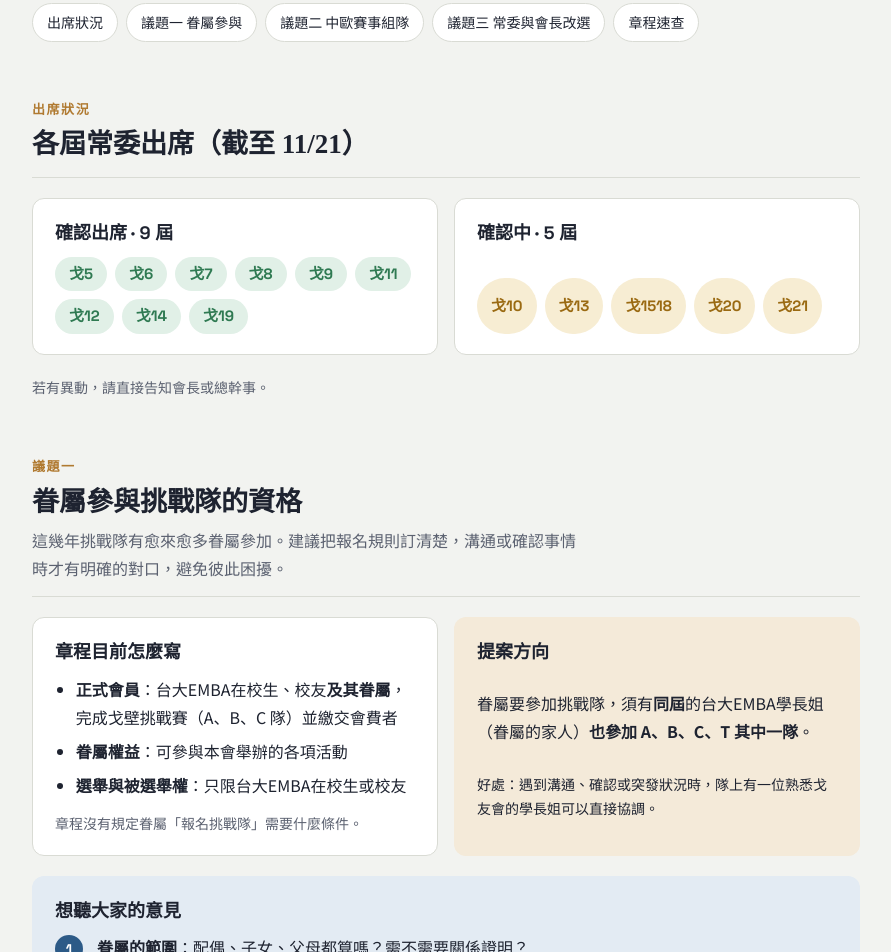
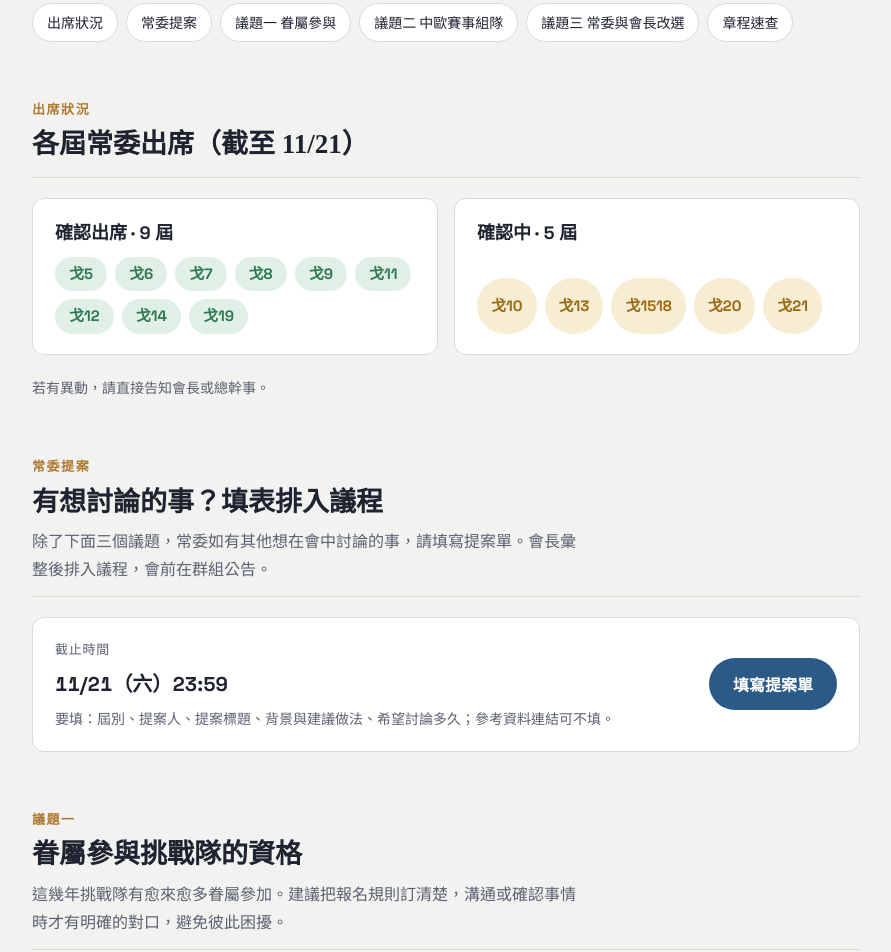
Before and after one commit to willleester/ntuemba-gobi-meeting, a plain HTML site: page index.html in a window 1280 px wide. Shown: the part 368-1320 px from the top of the page, without its empty margins (194-1085 px from the left). Drawn offline with Linux system fonts and the light colour scheme.

Commit message:
加入常委提案表單區塊
Co-Authored-By: Claude Opus 5.5 <noreply@anthropic.com>

```diff
--- a/index.html
+++ b/index.html
@@ -112,6 +112,12 @@ details{background:var(--surface);border:1px solid var(--line);border-radius:12p
 details+details{margin-top:10px}
 summary{cursor:pointer;font-weight:700}
 details[open] summary{margin-bottom:10px}
+.propose{display:flex;flex-wrap:wrap;align-items:center;justify-content:space-between;gap:16px 24px}
+.propose-main{display:grid;gap:4px;min-width:0;flex:1 1 280px}
+.propose .k{font-size:13px;color:var(--muted);letter-spacing:.06em}
+.propose .v{font-size:20px;font-weight:700}
+.btn{display:inline-block;background:var(--accent);color:var(--surface);text-decoration:none;font-weight:700;padding:12px 24px;border-radius:999px;white-space:nowrap}
+.btn:hover{filter:brightness(1.08)}
 footer{margin-top:56px;padding-top:16px;border-top:1px solid var(--line);font-size:13px;color:var(--muted);display:grid;gap:4px}
 </style>
 
@@ -142,6 +148,7 @@ footer{margin-top:56px;padding-top:16px;border-top:1px solid var(--line);font-si
 
   <nav class="toc" aria-label="頁面目錄">
     <a href="#attend">出席狀況</a>
+    <a href="#propose">常委提案</a>
     <a href="#family">議題一 眷屬參與</a>
     <a href="#ceibs">議題二 中歐賽事組隊</a>
     <a href="#election">議題三 常委與會長改選</a>
@@ -166,6 +173,23 @@ footer{margin-top:56px;padding-top:16px;border-top:1px solid var(--line);font-si
     </div>
   </div>
   <p class="small muted">若有異動，請直接告知會長或總幹事。</p>
+</section>
+
+<!-- PROPOSAL -->
+<section id="propose">
+  <div class="sec-head">
+    <div class="eyebrow">常委提案</div>
+    <h2>有想討論的事？填表排入議程</h2>
+    <p class="lead">除了下面三個議題，常委如有其他想在會中討論的事，請填寫提案單。會長彙整後排入議程，會前在群組公告。</p>
+  </div>
+  <div class="box propose">
+    <div class="propose-main">
+      <div class="k">截止時間</div>
+      <div class="v"><span class="num">11/21</span>（六）<span class="num">23:59</span></div>
+      <p class="small muted">要填：屆別、提案人、提案標題、背景與建議做法、希望討論多久；參考資料連結可不填。</p>
+    </div>
+    <a class="btn" href="https://docs.google.com/forms/d/e/1FAIpQLSdXBteYTUaCQQ1fvE-_93DMWZ8MwcDENnimMtKyooDjaBHprQ/viewform" target="_blank" rel="noopener">填寫提案單</a>
+  </div>
 </section>
 
 <!-- ISSUE 1 -->
```
